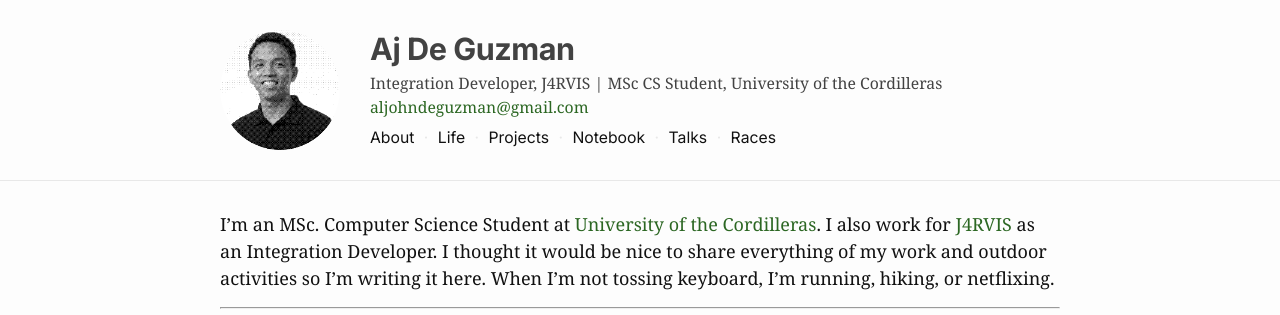
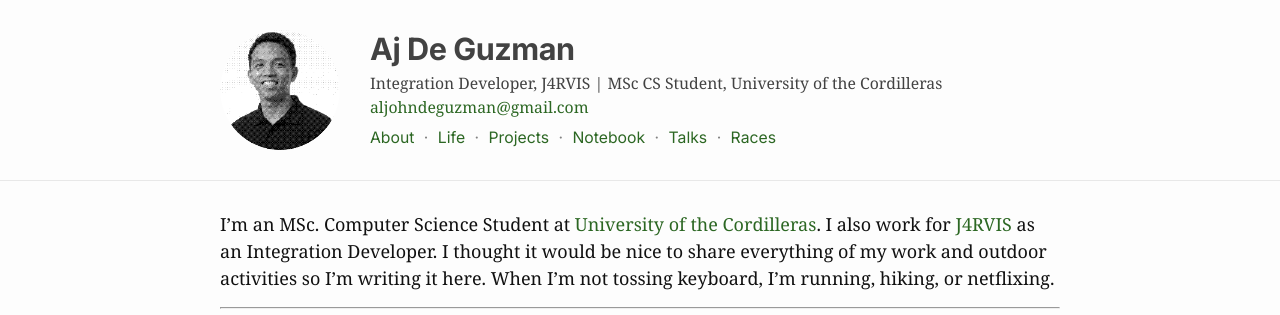
Before and after one commit to ajdeguzman/ajdeguzman.github.io, a Jekyll site: the page built from index.md, in a window 1280 px wide. Shown: the top 315 px of the page. Built offline with Jekyll 4.4.1, drawn with Linux system fonts in a browser that asks for light colours.

Commit message:
Visible menu separator

```diff
--- a/_sass/minima/_custom.scss
+++ b/_sass/minima/_custom.scss
@@ -142,14 +142,28 @@ a:visited {
   column-gap: 0.6em;
   row-gap: 0.2em;
 
+  /* State every colour explicitly. Declaring only the default let the global
+     `a:visited` rule (green) take over once a link had been clicked, so the
+     menu changed colour as you browsed. */
   .page-link {
-    color: $text-color;
     line-height: $base-line-height;
+
+    &,
+    &:visited {
+      color: $brand-color;
+    }
+
+    &:hover {
+      color: $text-color;
+      text-decoration: underline;
+    }
   }
 
+  /* $grey-color-light is #e8e8e8 — 1.2:1 on the page background, effectively
+     invisible. $grey-color gives 3.78:1 and still recedes behind the labels. */
   .nav-sep {
     margin: 0;
-    color: $grey-color-light;
+    color: $grey-color;
     user-select: none;
   }
 }
```
